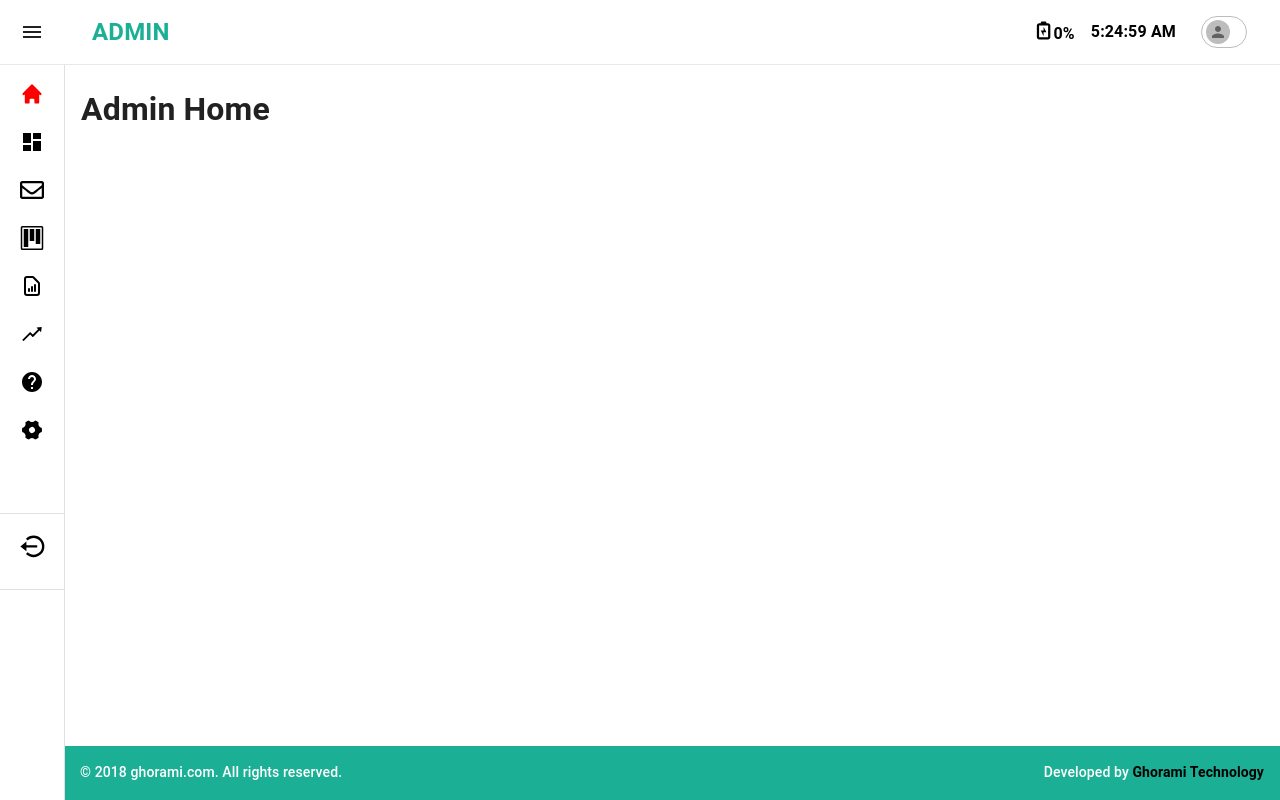
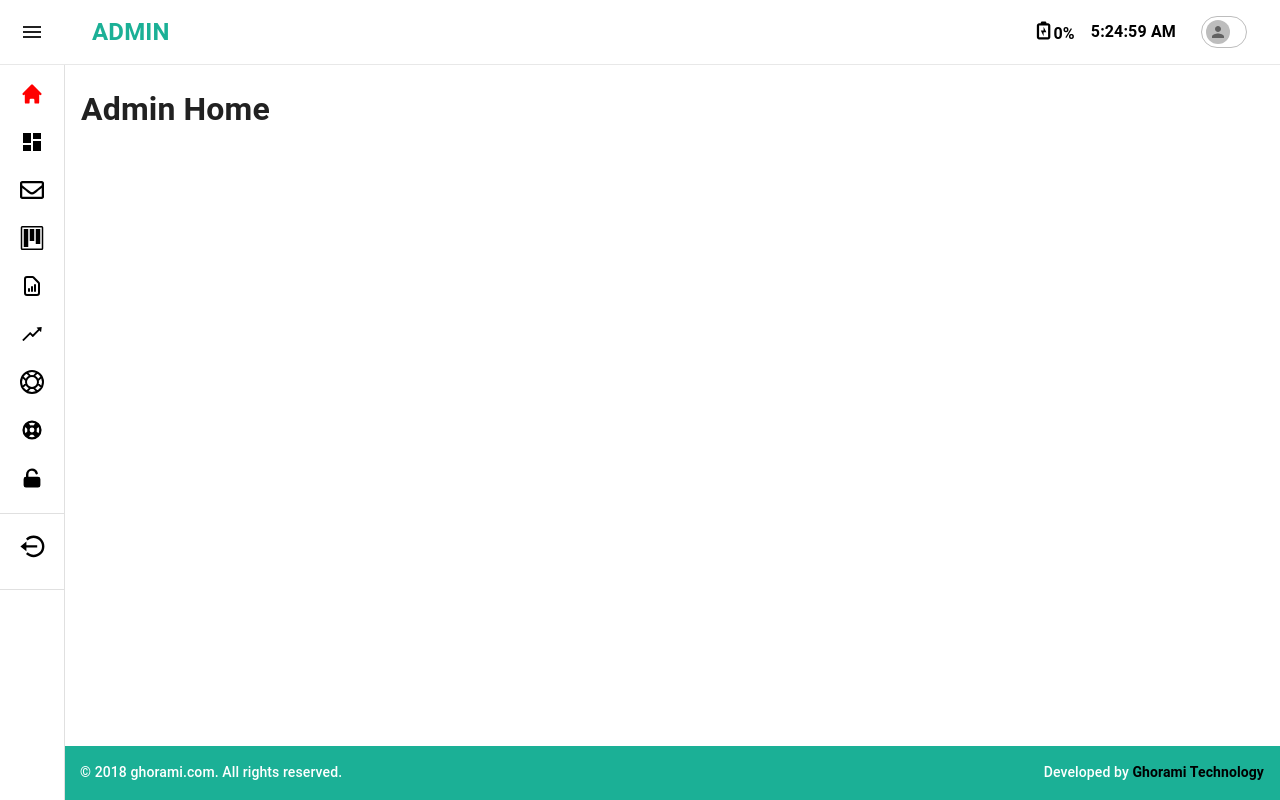
Before and after one commit to easysellsoft/nobovobona, a React (Create React App) app: page / in a window 1280 px wide. Built offline with nearby package versions, Linux system fonts and the light colour scheme; no server answers; sample sign-in values are in the browser's storage.

Commit message:
route icon added

```diff
--- a/src/Components/Home/Home/Home.js
+++ b/src/Components/Home/Home/Home.js
@@ -15,11 +15,12 @@ import ChevronLeftIcon from "@mui/icons-material/ChevronLeft";
 import ChevronRightIcon from "@mui/icons-material/ChevronRight";
 import ListItemIcon from "@mui/material/ListItemIcon";
 import ListItemText from "@mui/material/ListItemText";
-import { MdDashboard, MdHelp } from "react-icons/md";
-import { RiSettings4Fill } from "react-icons/ri";
+import { MdDashboard } from "react-icons/md";
 import { GoProject } from "react-icons/go";
 import { useNavigate } from "react-router-dom";
 import { GiBatteryPackAlt } from "react-icons/gi";
+import { GrSupport } from "react-icons/gr";
+import { HiSupport, HiLockOpen } from "react-icons/hi";
 import { AiOutlineRise } from "react-icons/ai";
 import { BiLogOutCircle } from "react-icons/bi";
 import { FaRegEnvelope } from "react-icons/fa";
@@ -123,7 +124,7 @@ function Home() {
   //get user information from localStorage
   const user = JSON.parse(localStorage.getItem("user"));
 
-  // get data or object from context authprovider
+  // get data or object from context auth provider
   const { pageRefresh, setPageRefresh } = useAuth();
 
   return (
@@ -317,11 +318,7 @@ function Home() {
                     )}
                   </NavLink>
                 </Tooltip>
-                <Tooltip
-                  title="Investor(Dashboard)"
-                  arrow
-                  placement="right-start"
-                >
+                <Tooltip title="Dashboard" arrow placement="right-start">
                   <NavLink
                     to="investorDashboard"
                     style={({ isActive }) =>
@@ -355,11 +352,7 @@ function Home() {
                     )}
                   </NavLink>
                 </Tooltip>
-                <Tooltip
-                  title="Investor(all projects/packages)"
-                  arrow
-                  placement="right-start"
-                >
+                <Tooltip title="Project" arrow placement="right-start">
                   <NavLink
                     to="investorProjects"
                     style={({ isActive }) =>
@@ -378,7 +371,7 @@ function Home() {
                     )}
                   </NavLink>
                 </Tooltip>
-                <Tooltip title="Report" arrow placement="right-start">
+                <Tooltip title="Rate" arrow placement="right-start">
                   <NavLink
                     to="timesheet"
                     style={({ isActive }) =>
@@ -395,7 +388,7 @@ function Home() {
                     )}
                   </NavLink>
                 </Tooltip>
-                <Tooltip title="Investor Account" arrow placement="right-start">
+                <Tooltip title="Investor" arrow placement="right-start">
                   <NavLink
                     to="timesheet"
                     style={({ isActive }) =>
@@ -412,7 +405,7 @@ function Home() {
                     )}
                   </NavLink>
                 </Tooltip>
-                <Tooltip title="Help Center" arrow placement="right-start">
+                <Tooltip title="Suppliers" arrow placement="right-start">
                   <NavLink
                     to="message"
                     style={({ isActive }) =>
@@ -420,7 +413,7 @@ function Home() {
                     }
                   >
                     {index === 6 && (
-                      <MdHelp
+                      <GrSupport
                         style={{
                           fontSize: "1.5rem",
                         }}
@@ -429,7 +422,7 @@ function Home() {
                     )}
                   </NavLink>
                 </Tooltip>
-                <Tooltip title="Settings" arrow placement="right-start">
+                <Tooltip title="Support" arrow placement="right-start">
                   <NavLink
                     to="settings"
                     style={({ isActive }) =>
@@ -437,7 +430,24 @@ function Home() {
                     }
                   >
                     {index === 7 && (
-                      <RiSettings4Fill
+                      <HiSupport
+                        style={{
+                          fontSize: "1.5rem",
+                        }}
+                        onClick={handleDrawerClose}
+                      />
+                    )}
+                  </NavLink>
+                </Tooltip>
+                <Tooltip title="Accounts" arrow placement="right-start">
+                  <NavLink
+                    to="settings"
+                    style={({ isActive }) =>
+                      isActive ? { color: "#ff0000" } : { color: "#000" }
+                    }
+                  >
+                    {index === 8 && (
+                      <HiLockOpen
                         style={{
                           fontSize: "1.5rem",
                         }}
```
